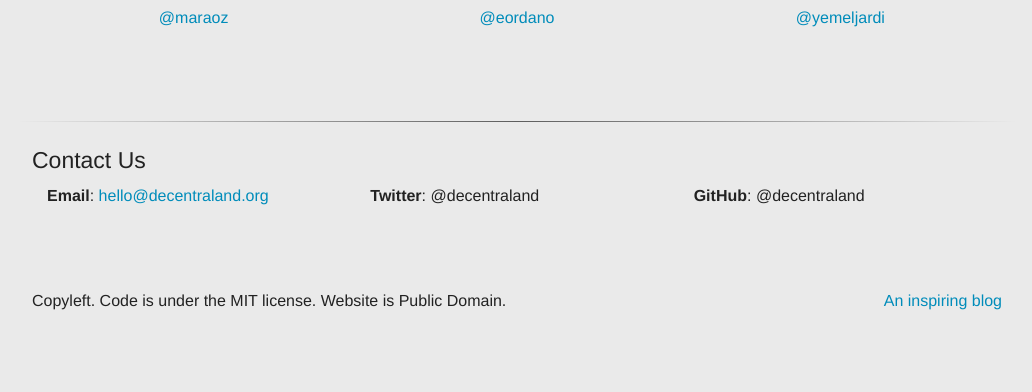
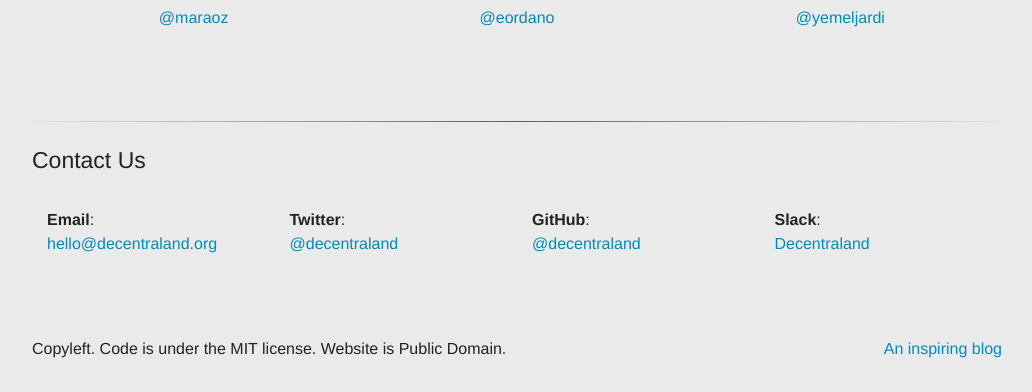
Before and after one commit to decentraland/web, a plain HTML site: page index.html in a window 1280 px wide. Shown: the part 1286-1678 px from the top of the page, without its empty margins (123-1155 px from the left). Before the commit the page ends 1630 px from the top, so only its background shows below. Drawn offline with nearby package versions, Linux system fonts and the light colour scheme; a script that the page names is missing.

Commit message:
Add slack link

```diff
--- a/index.html
+++ b/index.html
@@ -107,14 +107,18 @@
         <hr>
         <div class="large-12 columns">
           <h4>Contact Us</h4>
-          <div class="large-4 columns">
-            <strong>Email</strong>: <a href="mailto:hello@decentraland.org">hello@decentraland.org</a>
+          <br/>
+          <div class="large-3 columns">
+              <strong>Email</strong>: <br/> <a href="mailto:hello@decentraland.org">hello@decentraland.org</a>
           </div>
-          <div class="large-4 columns">
-            <strong>Twitter</strong>: @decentraland
+          <div class="large-3 columns">
+              <strong>Twitter</strong>: <br/> <a href="https://twitter.com/decentraland">@decentraland</a>
           </div>
-          <div class="large-4 columns">
-            <strong>GitHub</strong>: @decentraland
+          <div class="large-3 columns">
+            <strong>GitHub</strong>: <br/> <a href="https://github.com/decentraland">@decentraland</a>
+          </div>
+          <div class="large-3 columns">
+            <strong>Slack</strong>: <br/> <a href="http://slack.decentraland.org">Decentraland</a>
           </div>
         </div>
       </div>
```
